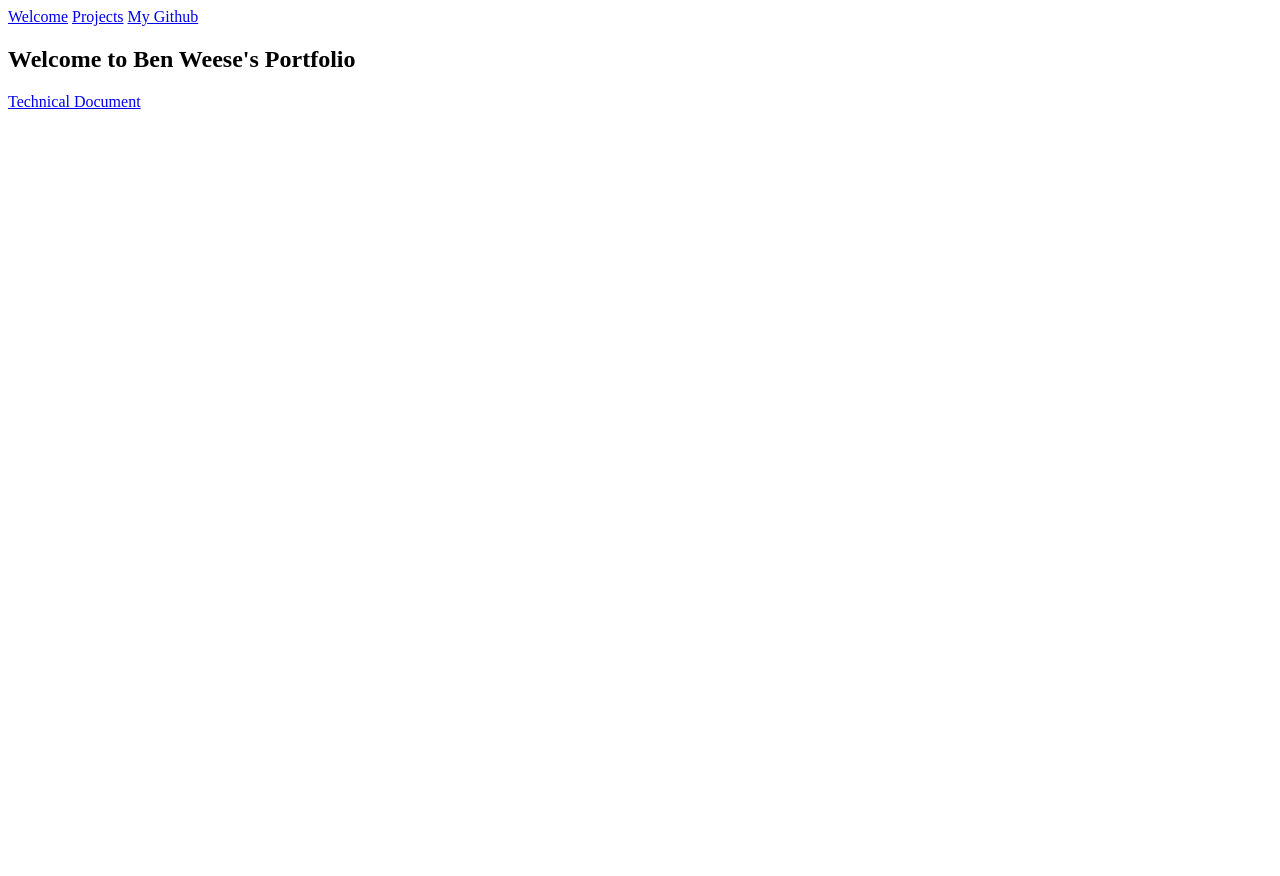
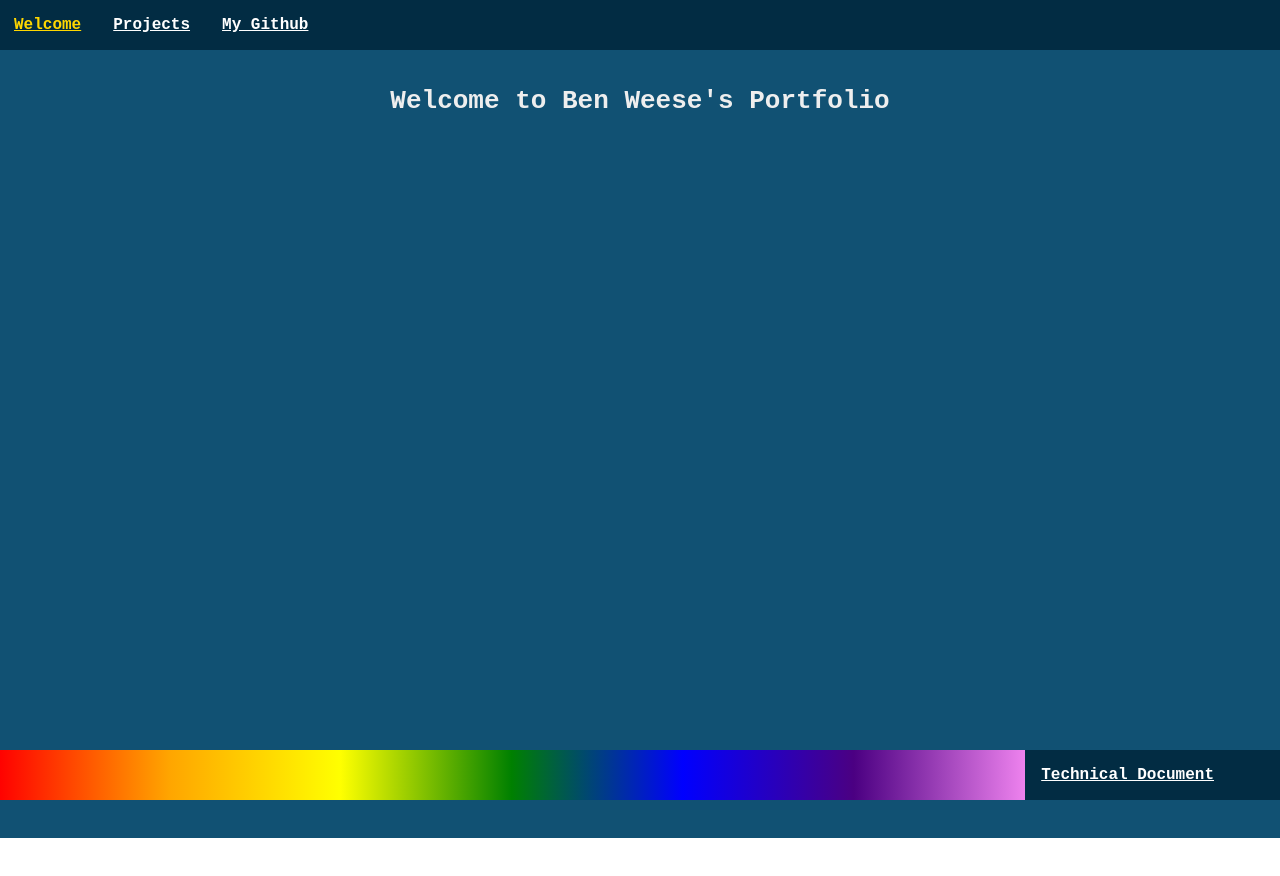
Before and after one commit to benweese/FCC-Portfolio, a plain HTML site: page index.html in a window 1280 px wide. Before the commit the page ends 800 px from the top, so only its background shows below. Drawn offline with Linux system fonts and the light colour scheme.

Commit message:
Update index.html

```diff
--- a/index.html
+++ b/index.html
@@ -1,4 +1,4 @@
-<script src="https://cdn.freecodecamp.org/testable-projects-fcc/v1/bundle.js"></script>
+<link href="style.css" rel="stylesheet" type="text/css">
 
 <!DOCTYPE html>
 <html>
```
